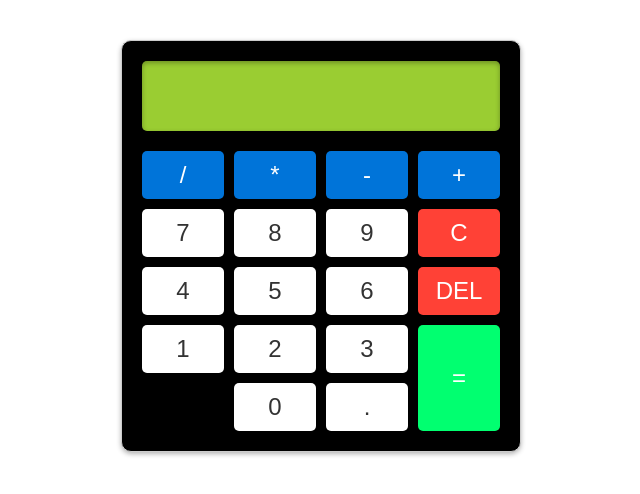
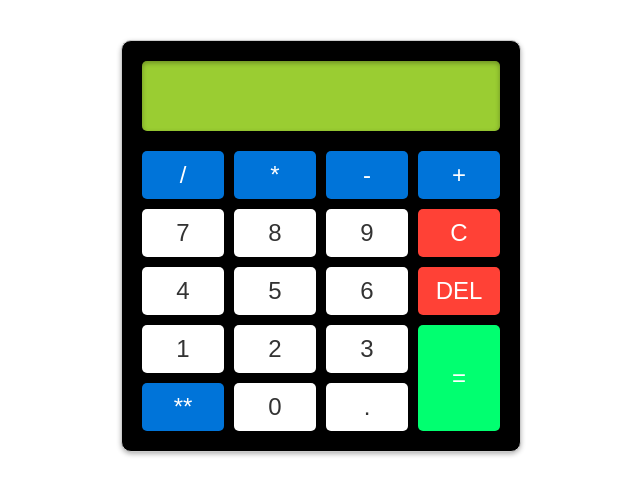
Before and after one commit to Software-Engineering-Laboratory-Sharif/SE-Lab-1, a plain HTML site: page index.html in a window 1280 px wide. Shown: the whole page, without its empty margins (319-959 px from the left). Drawn offline with Linux system fonts and the light colour scheme.

Commit message:
feat: Implement power function

```diff
--- a/index.html
+++ b/index.html
@@ -27,7 +27,7 @@
     <button class="number">2</button>
     <button class="number">3</button>
     <button class="equals">=</button>
-    <button class="empty"></button>
+    <button class="operator">**</button>
     <button class="number">0</button>
     <button class="decimal">.</button>
   </div>
```
